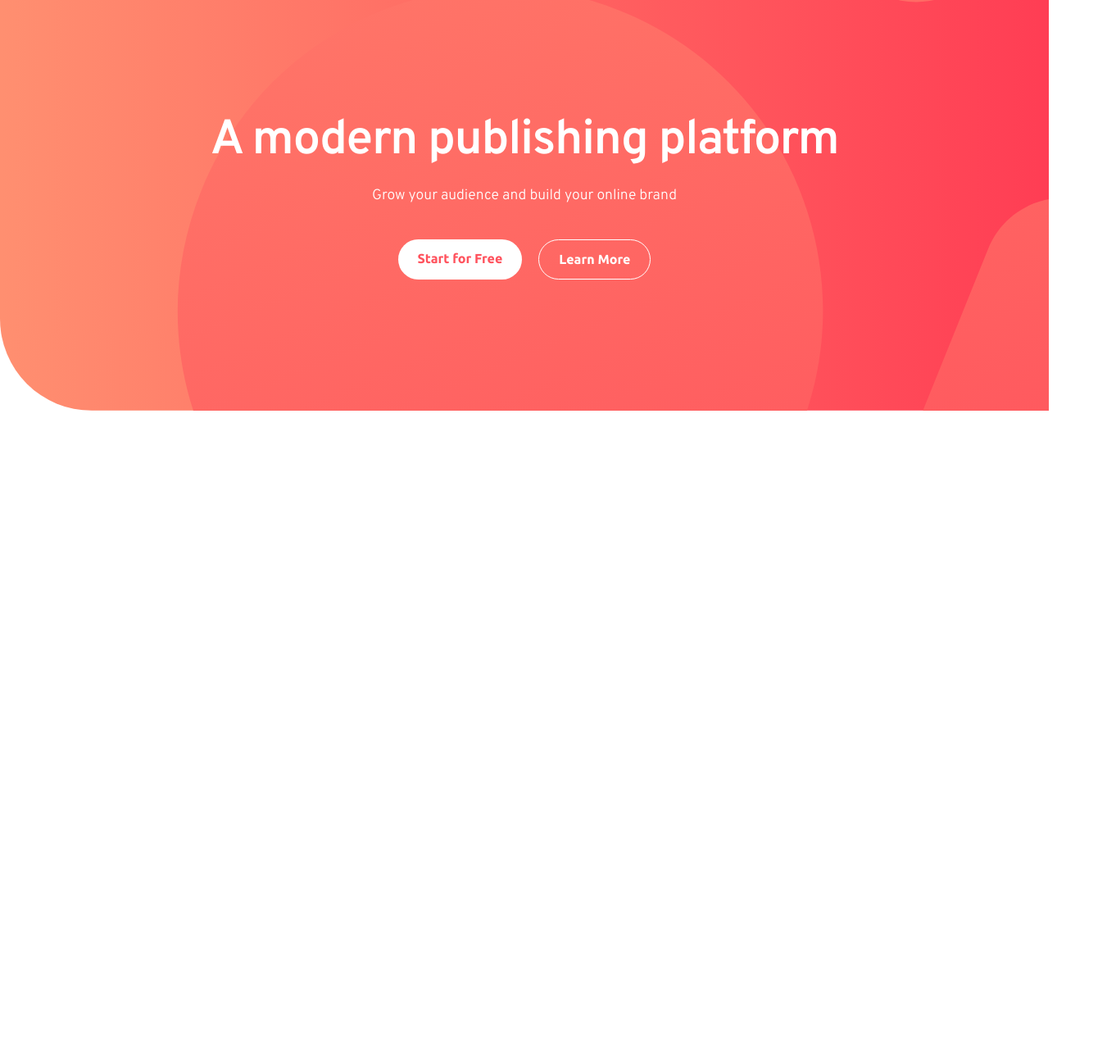
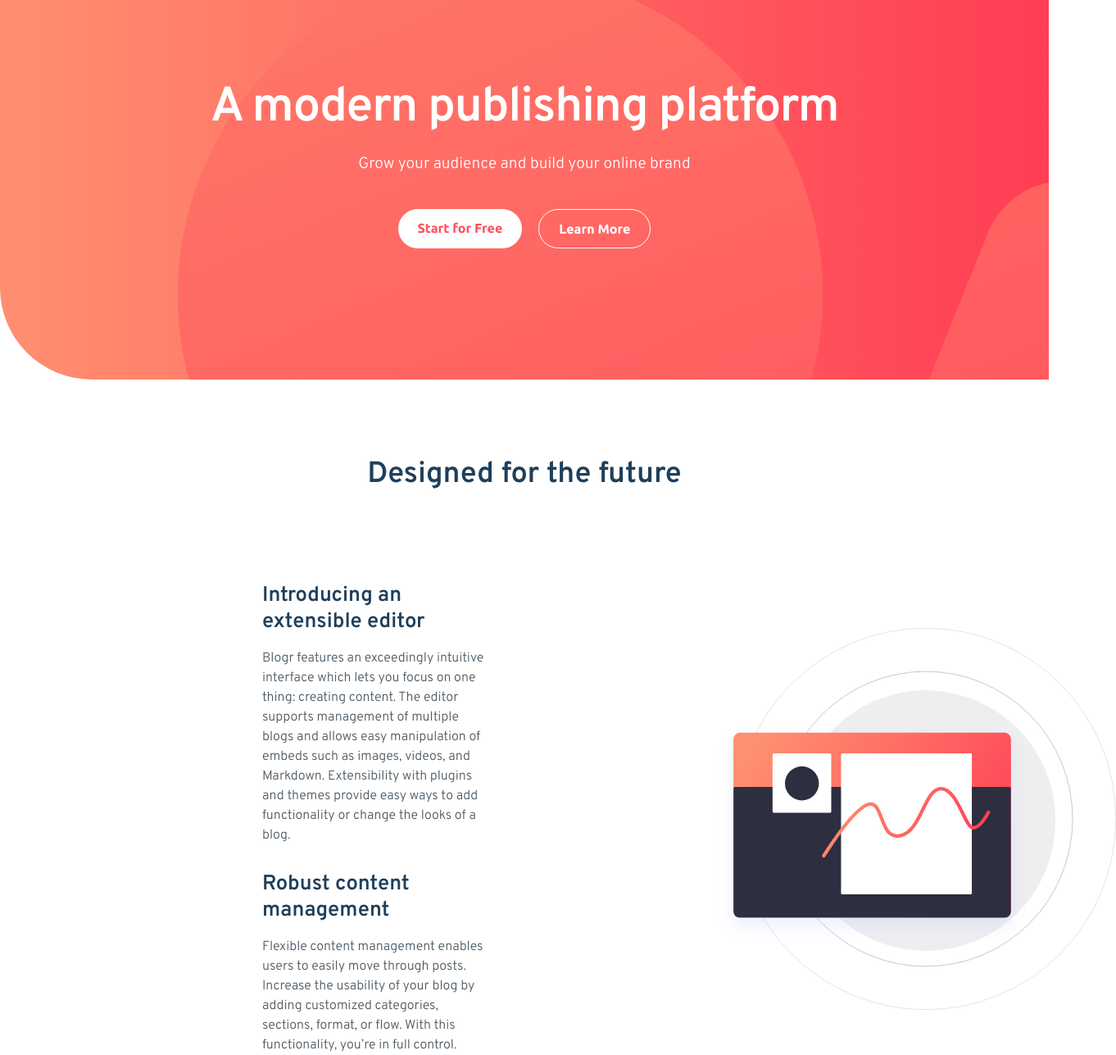
Before and after one commit to AtillaDev/Blogr-Landing-Page, a website: page index.html in a window 1280 px wide. Shown: the part 103-1390 px from the top of the page at 82% size, 1362 px wide, since content can reach past the window. Before the commit the page ends 800 px from the top, so only its background shows below. Drawn offline with Linux system fonts and the light colour scheme.

Commit message:
features section done

```diff
--- a/index.html
+++ b/index.html
@@ -24,7 +24,7 @@
     <title>Frontend Mentor | [Blogr]</title>
   </head>
   <body>
-    <main class="intro-gradient rounded-bl-[7rem]">
+    <header class="intro-gradient rounded-bl-[7rem]">
       <!-- Navbar -->
       <nav class="container relative mx-auto px-6 py-14 md:px-32">
         <!-- Flex Container -->
@@ -87,16 +87,18 @@
         <div class="flex container flex-col items-center mx-auto">
           <!-- Hero Text -->
           <h1
-            class="text-[2.2rem] text-center text-white font-[Overpass] tracking-tight font-[600] pt-20 px-8 pb-2 md:text-[3.7rem]"
+            class="text-[2.2rem] text-center text-white font-[Overpass] tracking-tight font-[600] pt-10 px-8 pb-2 md:text-[3.7rem]"
           >
             A modern publishing platform
           </h1>
-          <p class="text-center text-white px-8 text-[1.1rem] pb-10">
+          <p
+            class="text-center text-white px-8 text-[1.1rem] pb-10 md:text-[1.2rem]"
+          >
             Grow your audience and build your online brand
           </p>
 
           <!-- Hero Buttons -->
-          <div class="flex px-8 space-x-5 pb-40">
+          <div class="flex px-4 space-x-5 pb-40">
             <a
               href=""
               class="py-[.70rem] px-6 text-lightRed font-[Ubuntu] font-[600] rounded-full bg-white"
@@ -110,6 +112,66 @@
           </div>
         </div>
       </div>
-    </main>
+    </header>
+
+    <!-- Features Section -->
+    <section id="features" class="">
+      <!-- Heading -->
+      <h2
+        class="text-veryDarkBlue text-[1.6rem] leading-tight text-center font-[600] px-10 pt-24 md:text-4xl"
+      >
+        Designed for the future
+      </h2>
+
+      <!-- Feature -->
+      <div
+        class="container relative flex flex-col items-center pt-[5rem] mx-auto space-y-8 md:flex-row md:px-32"
+      >
+        <!-- Mobile IMG -->
+        <img
+          src="./images/illustration-editor-mobile.svg"
+          class="w-[100%] md:hidden"
+          alt=""
+        />
+        <!-- Left component -->
+        <div class="flex flex-col space-y-8 md:w-1/2">
+          <div class="flex flex-col space-y-4">
+            <h2
+              class="text-veryDarkBlue text-[1.6rem] leading-8 text-center font-[600] px-10 md:text-left"
+            >
+              Introducing an extensible editor
+            </h2>
+            <p class="px-10 text-center md:text-left">
+              Blogr features an exceedingly intuitive interface which lets you
+              focus on one thing: creating content. The editor supports
+              management of multiple blogs and allows easy manipulation of
+              embeds such as images, videos, and Markdown. Extensibility with
+              plugins and themes provide easy ways to add functionality or
+              change the looks of a blog.
+            </p>
+          </div>
+          <div class="flex flex-col space-y-4">
+            <h2
+              class="text-veryDarkBlue text-[1.6rem] leading-8 text-center font-[600] px-10 md:text-left"
+            >
+              Robust content management
+            </h2>
+            <p class="px-10 text-center md:text-left">
+              Flexible content management enables users to easily move through
+              posts. Increase the usability of your blog by adding customized
+              categories, sections, format, or flow. With this functionality,
+              you’re in full control.
+            </p>
+          </div>
+        </div>
+
+        <!-- Desktop IMG -->
+        <img
+          src="./images/illustration-editor-desktop.svg"
+          alt=""
+          class="hidden md:block w-1/2 absolute right-[-234px]"
+        />
+      </div>
+    </section>
   </body>
 </html>
--- a/input.css
+++ b/input.css
@@ -5,7 +5,9 @@
 body {
   font-family: "Overpass", sans-serif;
   font-weight: 300;
+  color: hsl(207, 13%, 34%);
   font-size: 1rem;
+  overflow-x: hidden;
 }
 
 .intro-gradient {
@@ -24,9 +26,3 @@ body {
     background-repeat: no-repeat;
   }
 }
-
-main {
-}
-
-.intro-background {
-}
```
Also changed, not shown: dist/output.css.
